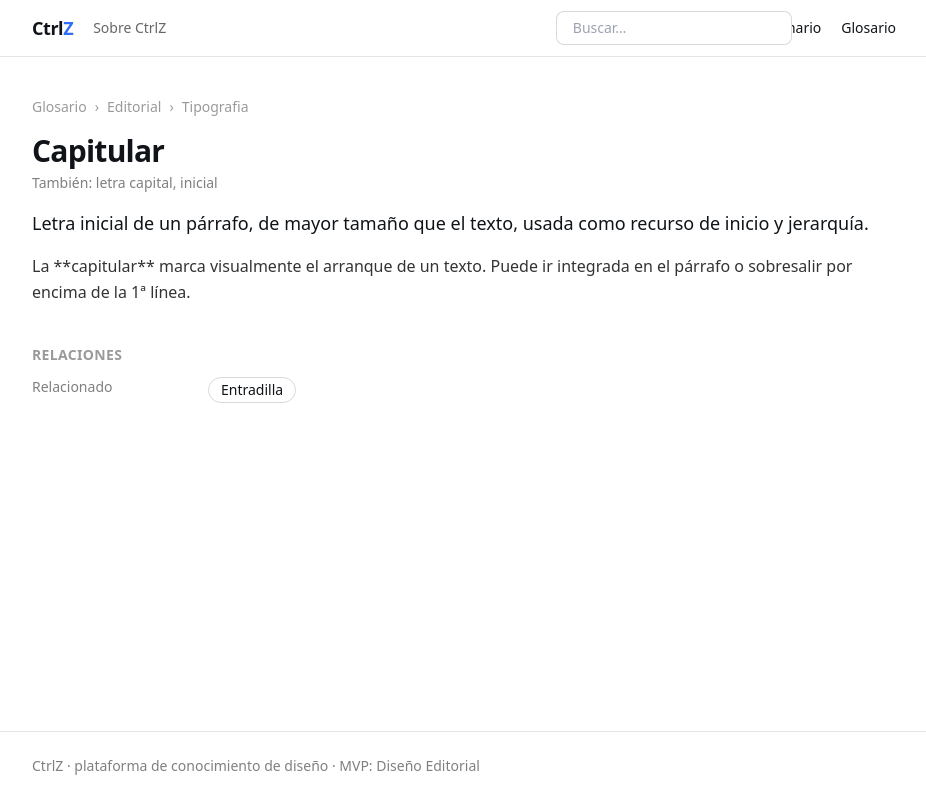
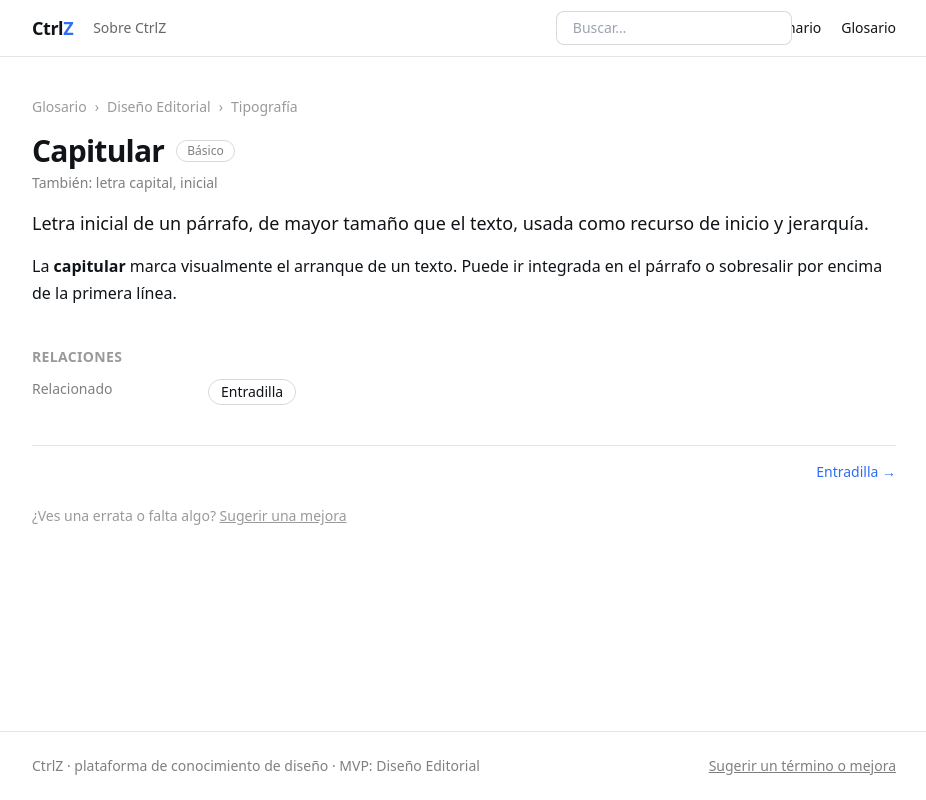
Before and after one commit to Josekuyt/CtrlZ, a Next.js app: page /glosario/editorial/capitular/ in a window 1280 px wide. Shown: the whole page, without its empty margins (176-1102 px from the left). Built offline with nearby package versions, Linux system fonts and the light colour scheme.

Commit message:
Add files via upload

```diff
--- a/content/glosario/editorial/capitular.mdx
+++ b/content/glosario/editorial/capitular.mdx
@@ -4,21 +4,12 @@ nombre: Capitular
 definicion: Letra inicial de un párrafo, de mayor tamaño que el texto, usada como recurso de inicio y jerarquía.
 categoria: tipografia
 nivel: basico
-sinonimos:
-  - letra capital
-  - inicial
+sinonimos: [letra capital, inicial]
 consultas:
   - letra grande al principio de un párrafo
   - inicial destacada
-etiquetas:
-  - tipografia
-  - maquetacion
+etiquetas: [tipografia, maquetacion]
 relaciones:
-  - tipo: relacionado_con
-    destino: entradilla
-ejemplos: []
-referencias: []
-temario: ''
+  - { tipo: relacionado_con, destino: entradilla }
 ---
-
-La **capitular** marca visualmente el arranque de un texto. Puede ir integrada en el párrafo o sobresalir por encima de la 1ª línea.
+La **capitular** marca visualmente el arranque de un texto. Puede ir integrada en el párrafo o sobresalir por encima de la primera línea.
--- a/src/app/glosario/[disciplina]/[slug]/page.tsx
+++ b/src/app/glosario/[disciplina]/[slug]/page.tsx
@@ -1,6 +1,6 @@
 import type { Metadata } from 'next';
 import { notFound } from 'next/navigation';
-import { obtenerGrafo } from '@/lib/datos';
+import { obtenerGrafo, obtenerTodos } from '@/lib/datos';
 import FichaConcepto from '@/components/FichaConcepto';
 
 type Params = { disciplina: string; slug: string };
@@ -33,5 +33,30 @@ export default async function TerminoPage({
   const concepto = grafo.get(slug);
   if (!concepto) notFound();
 
-  return <FichaConcepto concepto={concepto} grafo={grafo} />;
+  // Vecinos en el orden alfabético global del glosario.
+  const todos = obtenerTodos();
+  const i = todos.findIndex((c) => c.id === slug);
+  const anterior = i > 0 ? todos[i - 1] : undefined;
+  const siguiente = i >= 0 && i < todos.length - 1 ? todos[i + 1] : undefined;
+
+  return (
+    <FichaConcepto
+      concepto={concepto}
+      grafo={grafo}
+      anterior={
+        anterior && {
+          id: anterior.id,
+          nombre: anterior.nombre,
+          disciplina: anterior.disciplina,
+        }
+      }
+      siguiente={
+        siguiente && {
+          id: siguiente.id,
+          nombre: siguiente.nombre,
+          disciplina: siguiente.disciplina,
+        }
+      }
+    />
+  );
 }
--- a/src/app/glosario/[disciplina]/page.tsx
+++ b/src/app/glosario/[disciplina]/page.tsx
@@ -3,6 +3,7 @@ import type { Metadata } from 'next';
 import { notFound } from 'next/navigation';
 import { obtenerGrafo, obtenerDisciplinas } from '@/lib/datos';
 import { nombreDisciplina } from '@/lib/temario';
+import { etiquetaCategoria } from '@/lib/etiquetas';
 import type { Concepto } from '@/lib/schema';
 
 type Params = { disciplina: string };
@@ -54,9 +55,9 @@ export default async function GlosarioDisciplinaPage({
         {[...porCategoria.entries()]
           .sort((a, b) => a[0].localeCompare(b[0], 'es'))
           .map(([categoria, lista]) => (
-            <section key={categoria}>
-              <h2 className="text-sm font-semibold uppercase tracking-wide text-black/40 capitalize">
-                {categoria}
+            <section key={categoria} id={categoria} className="scroll-mt-20">
+              <h2 className="text-sm font-semibold uppercase tracking-wide text-black/40">
+                {etiquetaCategoria(categoria)}
               </h2>
               <ul className="mt-2 flex flex-col gap-1">
                 {lista
--- a/src/app/layout.tsx
+++ b/src/app/layout.tsx
@@ -43,8 +43,16 @@ export default function RootLayout({
         <main className="flex-1 mx-auto w-full max-w-4xl px-4 py-10">{children}</main>
 
         <footer className="border-t border-black/10">
-          <div className="mx-auto max-w-4xl px-4 py-6 text-sm text-black/50">
-            CtrlZ · plataforma de conocimiento de diseño · MVP: Diseño Editorial
+          <div className="mx-auto flex max-w-4xl flex-wrap items-center justify-between gap-2 px-4 py-6 text-sm text-black/50">
+            <span>CtrlZ · plataforma de conocimiento de diseño · MVP: Diseño Editorial</span>
+            <a
+              href="https://github.com/Josekuyt/CtrlZ/issues/new?title=Sugerencia&body=Cu%C3%A9ntanos%20qu%C3%A9%20t%C3%A9rmino%20falta%20o%20qu%C3%A9%20mejorar%C3%ADas%3A%0A%0A"
+              target="_blank"
+              rel="noreferrer"
+              className="underline hover:text-acento"
+            >
+              Sugerir un término o mejora
+            </a>
           </div>
         </footer>
       </body>
--- a/src/components/FichaConcepto.tsx
+++ b/src/components/FichaConcepto.tsx
@@ -1,14 +1,33 @@
 import Link from 'next/link';
+import { marked } from 'marked';
 import type { Concepto } from '@/lib/schema';
+import { nombreDisciplina } from '@/lib/temario';
+import { etiquetaCategoria, etiquetaNivel } from '@/lib/etiquetas';
 import Relaciones from '@/components/Relaciones';
+
+type Vecino = { id: string; nombre: string; disciplina: string };
+
+const REPO = 'https://github.com/Josekuyt/CtrlZ';
 
 export default function FichaConcepto({
   concepto,
   grafo,
+  anterior,
+  siguiente,
 }: {
   concepto: Concepto;
   grafo: Map<string, Concepto>;
+  anterior?: Vecino;
+  siguiente?: Vecino;
 }) {
+  const sugerirUrl =
+    `${REPO}/issues/new?title=` +
+    encodeURIComponent(`Mejora en el término: ${concepto.nombre}`) +
+    '&body=' +
+    encodeURIComponent(
+      `Término: ${concepto.nombre}\nURL: /glosario/${concepto.disciplina}/${concepto.id}/\n\nSugerencia:\n`,
+    );
+
   return (
     <article>
       <nav className="text-sm text-black/40 mb-4">
@@ -18,15 +37,25 @@ export default function FichaConcepto({
         <span className="mx-2">›</span>
         <Link
           href={`/glosario/${concepto.disciplina}/`}
-          className="hover:text-acento capitalize"
+          className="hover:text-acento"
         >
-          {concepto.disciplina}
+          {nombreDisciplina(concepto.disciplina)}
         </Link>
         <span className="mx-2">›</span>
-        <span className="capitalize">{concepto.categoria}</span>
+        <Link
+          href={`/glosario/${concepto.disciplina}/#${concepto.categoria}`}
+          className="hover:text-acento"
+        >
+          {etiquetaCategoria(concepto.categoria)}
+        </Link>
       </nav>
 
-      <h1 className="text-3xl font-semibold tracking-tight">{concepto.nombre}</h1>
+      <div className="flex flex-wrap items-center gap-3">
+        <h1 className="text-3xl font-semibold tracking-tight">{concepto.nombre}</h1>
+        <span className="rounded-full border border-black/15 px-2.5 py-0.5 text-xs text-black/50">
+          {etiquetaNivel(concepto.nivel)}
+        </span>
+      </div>
 
       {concepto.sinonimos.length > 0 && (
         <p className="mt-1 text-sm text-black/50">
@@ -48,9 +77,10 @@ export default function FichaConcepto({
       )}
 
       {concepto.explicacion && (
-        <div className="mt-4 whitespace-pre-line leading-relaxed text-black/80">
-          {concepto.explicacion}
-        </div>
+        <div
+          className="prose-ctrlz mt-4"
+          dangerouslySetInnerHTML={{ __html: marked.parse(concepto.explicacion) as string }}
+        />
       )}
 
       {concepto.ejemplos.length > 0 && (
@@ -90,6 +120,44 @@ export default function FichaConcepto({
           </ul>
         </section>
       )}
+
+      {/* Navegación anterior / siguiente dentro del glosario (orden alfabético) */}
+      {(anterior || siguiente) && (
+        <div className="mt-10 flex justify-between gap-4 border-t border-black/10 pt-4 text-sm">
+          {anterior ? (
+            <Link
+              href={`/glosario/${anterior.disciplina}/${anterior.id}/`}
+              className="text-acento hover:underline"
+            >
+              ← {anterior.nombre}
+            </Link>
+          ) : (
+            <span />
+          )}
+          {siguiente ? (
+            <Link
+              href={`/glosario/${siguiente.disciplina}/${siguiente.id}/`}
+              className="text-acento hover:underline text-right"
+            >
+              {siguiente.nombre} →
+            </Link>
+          ) : (
+            <span />
+          )}
+        </div>
+      )}
+
+      <p className="mt-6 text-sm text-black/40">
+        ¿Ves una errata o falta algo?{' '}
+        <a
+          href={sugerirUrl}
+          target="_blank"
+          rel="noreferrer"
+          className="underline hover:text-acento"
+        >
+          Sugerir una mejora
+        </a>
+      </p>
     </article>
   );
 }
--- /dev/null
+++ b/src/components/TerminosApartado.tsx
@@ -0,0 +1,36 @@
+import Link from 'next/link';
+import type { TerminoApartado } from '@/lib/datos';
+
+/**
+ * Caja "Términos de este apartado": lista los términos del glosario
+ * que remiten a este apartado (vía su backlink `temario:`).
+ * Si no hay términos, no renderiza nada.
+ */
+export default function TerminosApartado({
+  terminos,
+}: {
+  terminos: TerminoApartado[];
+}) {
+  if (terminos.length === 0) return null;
+
+  return (
+    <aside className="mt-8 rounded-xl border border-black/10 bg-black/[0.02] p-5">
+      <h3 className="text-xs font-semibold uppercase tracking-wide text-black/40">
+        Términos de este apartado
+      </h3>
+      <ul className="mt-3 flex flex-wrap gap-2">
+        {terminos.map((t) => (
+          <li key={t.id}>
+            <Link
+              href={`/glosario/${t.disciplina}/${t.id}/`}
+              title={t.definicion}
+              className="inline-block rounded-full border border-black/15 bg-white px-3 py-1 text-sm text-black/70 transition hover:border-acento hover:text-acento"
+            >
+              {t.nombre}
+            </Link>
+          </li>
+        ))}
+      </ul>
+    </aside>
+  );
+}
--- a/src/lib/datos.ts
+++ b/src/lib/datos.ts
@@ -25,3 +25,41 @@ export function obtenerTodos(): Concepto[] {
 export function obtenerDisciplinas(): string[] {
   return listarDisciplinas(obtenerGrafo());
 }
+
+export type TerminoApartado = {
+  id: string;
+  nombre: string;
+  definicion: string;
+  disciplina: string;
+};
+
+/**
+ * Invierte el backlink `temario:` de cada ficha para saber qué términos
+ * del glosario corresponden a cada apartado del temario.
+ * Devuelve un Map con clave "<disciplina>/<capitulo>/<apartado>".
+ */
+export const terminosPorApartado = cache((): Map<string, TerminoApartado[]> => {
+  const mapa = new Map<string, TerminoApartado[]>();
+  const re = /^\/temario\/([^/]+)\/([^/]+)\/#(.+)$/;
+
+  for (const c of obtenerTodos()) {
+    if (!c.temario) continue;
+    const m = re.exec(c.temario.trim());
+    if (!m) continue;
+    const clave = `${m[1]}/${m[2]}/${m[3]}`;
+    const lista = mapa.get(clave) ?? [];
+    lista.push({
+      id: c.id,
+      nombre: c.nombre,
+      definicion: c.definicion,
+      disciplina: c.disciplina,
+    });
+    mapa.set(clave, lista);
+  }
+
+  // Orden alfabético estable dentro de cada apartado.
+  for (const lista of mapa.values()) {
+    lista.sort((a, b) => a.nombre.localeCompare(b.nombre, 'es'));
+  }
+  return mapa;
+});
--- /dev/null
+++ b/src/lib/etiquetas.ts
@@ -0,0 +1,32 @@
+/**
+ * Etiquetas legibles (con acento y mayúscula) para categorías y niveles
+ * del glosario. Centralizado para que ficha, índice y glosario por
+ * disciplina muestren siempre lo mismo, nunca el slug crudo.
+ */
+
+const ETIQUETA_CATEGORIA: Record<string, string> = {
+  reticula: 'Retícula',
+  tipografia: 'Tipografía',
+  maquetacion: 'Maquetación',
+  composicion: 'Composición',
+  'publicaciones-periodicas': 'Publicaciones periódicas',
+};
+
+export function etiquetaCategoria(cat: string): string {
+  return (
+    ETIQUETA_CATEGORIA[cat] ??
+    cat.replace(/-/g, ' ').replace(/^./, (m) => m.toUpperCase())
+  );
+}
+
+const ETIQUETA_NIVEL: Record<string, string> = {
+  basico: 'Básico',
+  intermedio: 'Intermedio',
+  avanzado: 'Avanzado',
+};
+
+export const ORDEN_NIVEL = ['basico', 'intermedio', 'avanzado'];
+
+export function etiquetaNivel(nivel: string): string {
+  return ETIQUETA_NIVEL[nivel] ?? nivel;
+}
```
Also changed, not shown: src/app/not-found.tsx (+29 -10 lines), src/app/temario/[disciplina]/[capitulo]/page.tsx (+38 -3 lines), src/components/VistaGlosario.tsx (+2 -23 lines).
